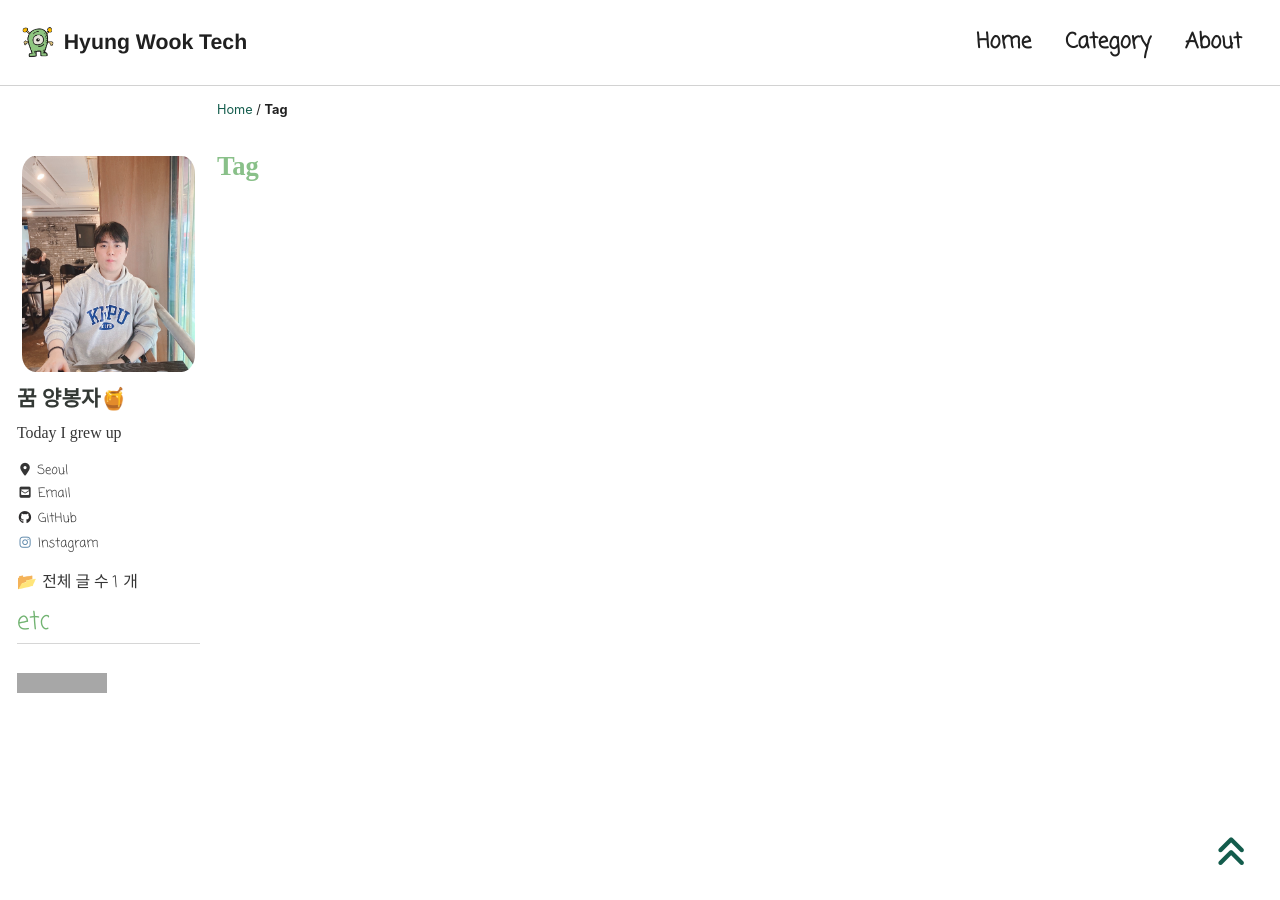
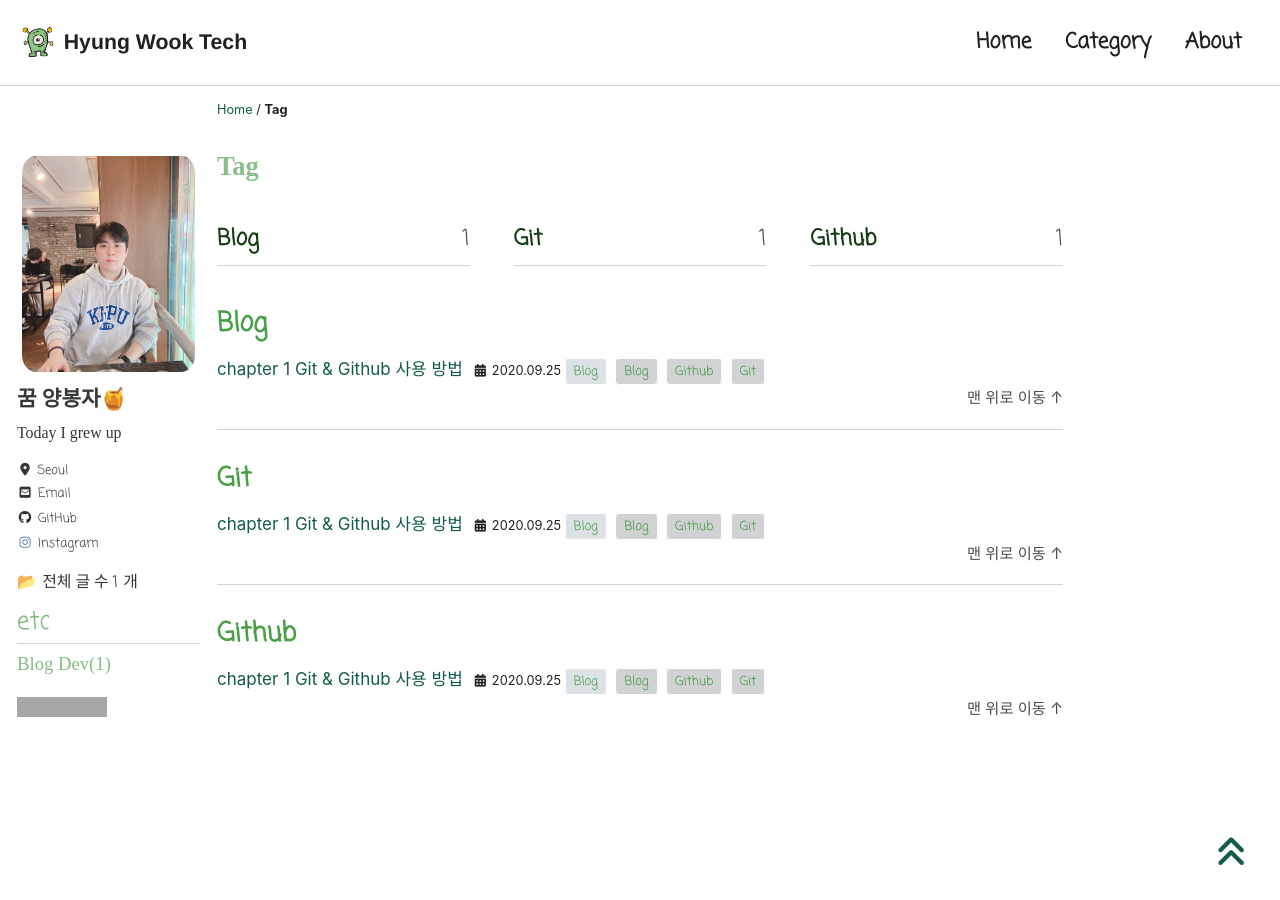
Before and after one commit to hwlim2010/hwlim2010.github.io, a Jekyll site: the page built from _pages/tags-archive.md, in a window 1280 px wide and 900 px high. Built offline with Jekyll 4.4.1, drawn with Linux system fonts in a browser that asks for light colours; cached includes are drawn as plain includes; nearby versions of some CDN libraries; some web fonts are replaced; part of the change alters nothing that is shown; grey boxes are pictures that could not be loaded.

Commit message:
Update 2021-09-25-git & github.md

```diff
--- a/_posts/Blog/2021-09-25-git & github.md
+++ b/_posts/Blog/2021-09-25-git & github.md
@@ -1,23 +1,89 @@
-### Hi I'm HyungWook Lim 👋 😎😎😎
-#### Studying Statistics & Data Science & Analysis
+---
+title:  "chapter 1 Git & Github 사용 방법"
+excerpt: "깃 & 깃허브 초기 환경 구축을 해보자."
 
-##### 📘 ️Edu
+categories:
+  - Blog
+tags:
+  - [Blog, Git, Github,]
 
-`-` **Big Leader AI Academy _ KDATA & Kyungnam Univ (2021.07-08)
-`-` Inha Univ, Statistics (2021-2023)
-`-` Gangneung-Wonju National University, Industrial and Management Engineering (2016-2019)**
+toc: true
+toc_sticky: true
 
-##### 🏆 Project
+date: 2020-09-25
+last_modified_at: 2020-09-25
 
-| PERIOD | TITLE | SUBJECT |
-| ------- | ------- | -------|
-| **2021.08 - 2021.08** | **K-DATA & 경찰대학 협업 프로젝트** | **AI를 활용한 지역별 맞춤 치안지도 서비스** |
-| ------ | ------ | ------|
-| **2017.03 - 2019.03** | **Republic of Korea Air Force** | **Sergeant**
-| **2019.07 - 2019.07** | **International Workcamp Organization** | **Poland, Day care center for children**
+---
 
-##### 🧩 Skill
 
-**Python / R**
+## Git & Github이란 무엇일까?
 
-[![insta](https://img.shields.io/badge/Instagram-ff69b4?style=for-the-badge&logo=instagram&logoColor=white&link=https://www.instagram.com/caesium_y/)](https://www.instagram.com/dlaguddnr/)
+`-` Git을 사용하는 이유
+
+프로젝트를 맡아 개발하고 운영을 하면 팀 협업을 통해 공동 작업을 하고 소스코드를 수정하는일이 잦다. 공동작업을 진행하며 팀원 들이 만든 소스코드를 합치거나 수정하는 작업이 반복되면 최신 버전을 관리하기 어렵고 실수로 중요한 코드가 누락되는 경우가 발생한다.
+
+이를 방지하고 개발자들은 개발 중간중간 백업 파일을 저장하여 각 시점에 맞는 버전을 만들어둔다. 이 버전들을 확인하여 이전의 코드를 불러오거나 어떤 것들이 수정되었는지 최신 버전과 비교하며 확인하는 작업을 하게된다.
+
+문제는 한 두개의 버전으로 프로젝트가 관리가 되지 않는다는 점이다. 프로젝트를 진행하면 무수히 많은 변곡점들이 생기고 그때마다 버전을 만들다보면 프로젝트에 사용된 용량이 커지고 어떤 버전에 어떤 수정사항이 있는지 확인이 어려운 번거러움이 발생한다.
+
+또한, 팀 협업을 통해 개발을 진행할 때 코드의 일부분만으로는 코드를 돌릴 수 없으니 매번 최신 버전의 소스코드를 한번에 공유를 해야하는데 이 부분도 골치가 아픈것이다.
+
+이러저러한 문제점들을 해결하기 위해 만들어진 도구가 바로 '버전관리 도구 GIT'이라는 것이다.
+
+`-` Git으로 할 수 있는 것들
+
+1. commit 기능
+
+프로젝트를 진행하면 폴더같은 저장소에 코드와 자료들을 저장하고 거기서 개발을 하게된다. 이 저장소에서 Git을 시작하게되면 그 저장소의 모든 변경사항들이 저장이되는 `.git`이라는 공간이 생긴다. 개발을 진행하며 파일(코드, 자료등)이 수정, 저장, 삭제가 됐다. 이후 깃을 통해 백업할 파일들을 지정하고 `commit`을 하게 되면 지정한 파일들의 변경사항들이 박제가 된다. 그 이후로도 프로젝트에 의미있는 변화가 발생할 때마다 `commit`을 하게 되면 전체 파일이 저장되는 것이 아닌 변경사항만 저장되어 버전이 관리가 된다.
+
+2. history(log) 기능
+
+커밋을 통해 버전이 관리가 되면 어느 시점에 어떤 것들이 누가 변경하였는지 확인이 가능하고 복원을 할 수 있다.
+
+3. branch 기능
+
+개발을 진행하다보면 어떤 코드가 더 나은지 확인하는 작업이 필요한데 이때 `branch`를 사용한다. 주가 되는 메인 브랜치(가지)에서 실험용으로 브랜치(가지)를 따로 때서 코드를 작성한다. 실험용 브랜치가 괜찮다면 메인 브랜치에 적용한다. 이 기능을 통해 매번 버전들을 만들어 둘 필요가 없어진다.
+
+`-` Github이란?!
+
+Git은 버전관리를 위한 '소프트웨어'였다면 Github은 이 Git으로 저장되어 원격전송된 내역들이 저장되는 공간을 제공하는 '서비스'이다.
+우리가 버전관리를 위해 만든 git들을 얼마든지 Github에 무료로 전송하여 저장하고 공유할 수 있다.
+
+Github는 본인과 팀원들의 코드 뿐만 아니라 전세계 개발자들의 오픈소스를 서로 공유하고 발전시킬 수 있는 개발자에게 필수적인 플랫폼이니 반드시 사용법을 익혀두기로 한다.
+
+
+## Git & Github 사용하기
+
+많은 개발자들이 git을 사용할 때 git을 설치한 뒤 git bash를 이용해 코드 형식으로 git을 사용한다.
+git bash를 사용하면 리눅스 지원이 가능하며 디테일한 명령어를 사용할 수 있다.
+하지만 나처럼 복잡한 명령어와 환경 설정 등에 어려움을 겪는 초보 개발자들에겐 환경설정과 작동법이 쉬운 GUI기반 `Git Desktop`을 적극 추천한다.
+
+1. Github 회원가입
+
+2. Git Desktop 설치
+
+![image](https://user-images.githubusercontent.com/67791317/134478514-69cb756e-42e0-478d-ac32-84d9b30a9098.png)
+
+구글에 git desktop으로 검색한 뒤 홈페이지에 들어가 다운을 받는다.
+
+![image](https://user-images.githubusercontent.com/67791317/134478700-3baa92e6-ef0d-40fa-ac2a-43d055c36599.png)
+
+설치 파일을 열어 설치를 한 뒤
+
+![image](https://user-images.githubusercontent.com/67791317/134478763-ee4832df-fe83-4a52-be35-d2c52bc6cfed.png)
+
+왼쪽의 Sign in to GitHub.com 버튼을 누른다.
+
+가입한 Github 아이디로 로그인을 한다.
+
+![image](https://user-images.githubusercontent.com/67791317/134479278-a4113be0-8543-4121-9041-b9e97586e6cb.png)
+
+e-mail은 본인의 이메일이 나오도록 바꾼뒤 finish 버튼을 누른다.
+
+로그인을 하면 데스크탑이 열리고 git의 환경설정이 완료되었다는 것을 알 수 있다.
+정말 끝이다.
+
+
+--- 이 이후에는 ,, 다시 작성하겠음 --
+
+처음 만든 분들이라면 아마 ,, 레파지토리라고 하는
```
